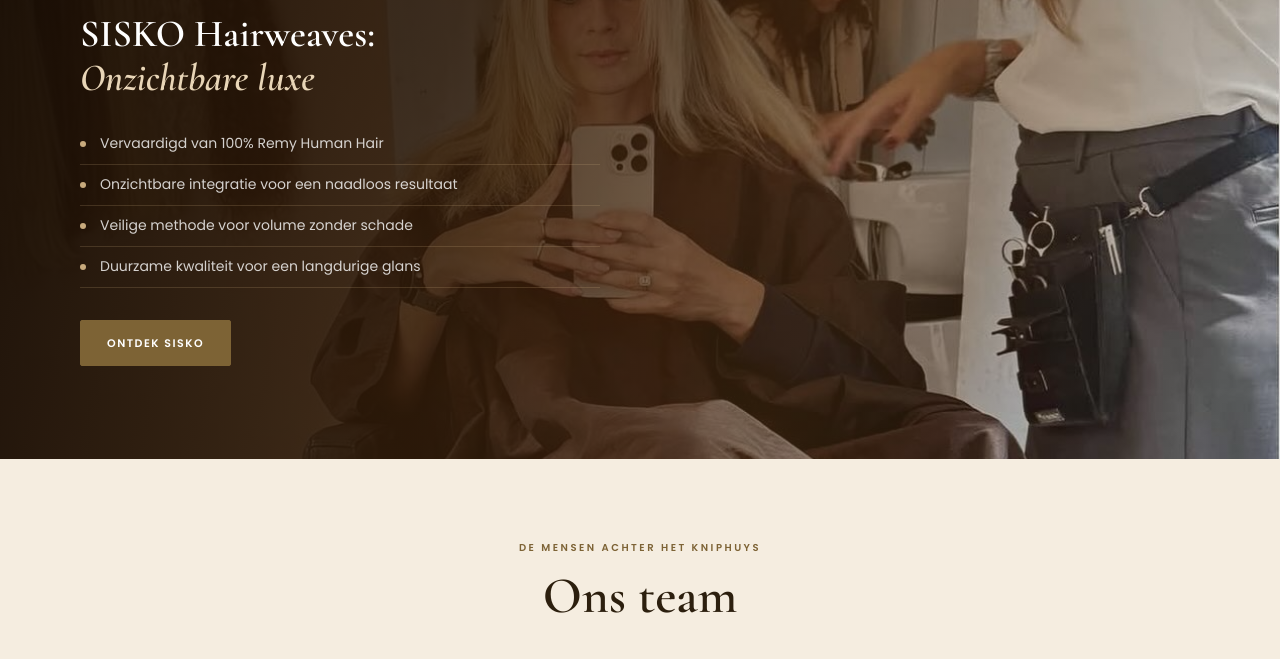
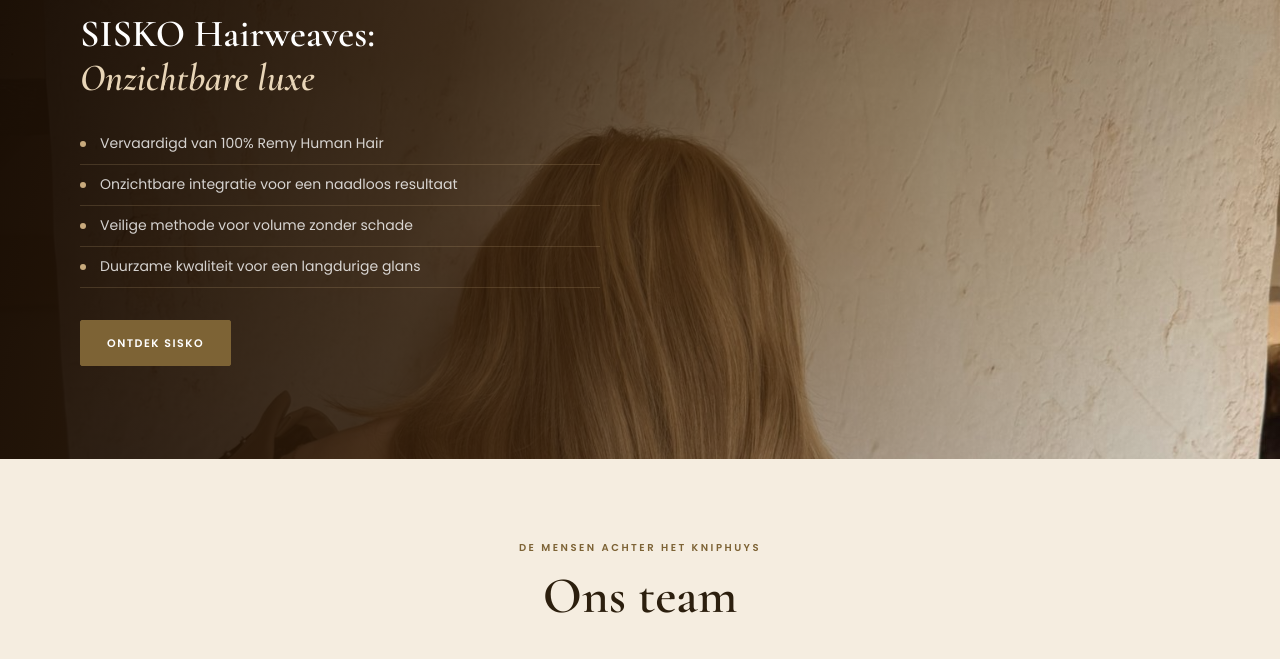
Before and after one commit to ForwardX-Webdesign/kniphuys, an Eleventy site: page src/pages/index.njk in a window 1280 px wide. Shown: the part 2465-3124 px from the top of the page. Built offline with nearby package versions, Linux system fonts and the light colour scheme; Eleventy itself is replaced by a stand-in of ours; files that its build step writes are made by us from their sources.

Commit message:
SISKO foto's volledig vervangen, geen Irene Schouten meer

```diff
--- a/src/assets/css/style.css
+++ b/src/assets/css/style.css
@@ -272,9 +272,9 @@ ul { list-style: none; }
 
 .sisko__bg {
   position: absolute; inset: 0;
-  background-image: url('/assets/images/siskohairweaves_1760021469_3739653587728119910_21672114872_1.jpg');
+  background-image: url('/assets/images/WhatsApp Image 2026-02-05 at 10.10.38.jpeg');
   background-size: cover;
-  background-position: center center;
+  background-position: center top;
   background-repeat: no-repeat;
   background-color: #140a02;
 }
--- a/src/pages/index.njk
+++ b/src/pages/index.njk
@@ -47,7 +47,7 @@ permalink: /
     </div>
 
     <div class="behandeling-card" onclick="openModal('sisko')">
-      <img src="/assets/images/siskohairweaves_1760021469_3739653587728119910_21672114872_1.jpg" alt="SISKO Hairweaves" />
+      <img src="/assets/images/WhatsApp Image 2026-02-05 at 10.07.48.jpeg" alt="SISKO Hairweaves" />
       <div class="behandeling-card__gradient">
         <h3 class="behandeling-card__title">SISKO Hairweaves</h3>
         <p class="behandeling-card__price">v.a. € 87,50</p>
```
